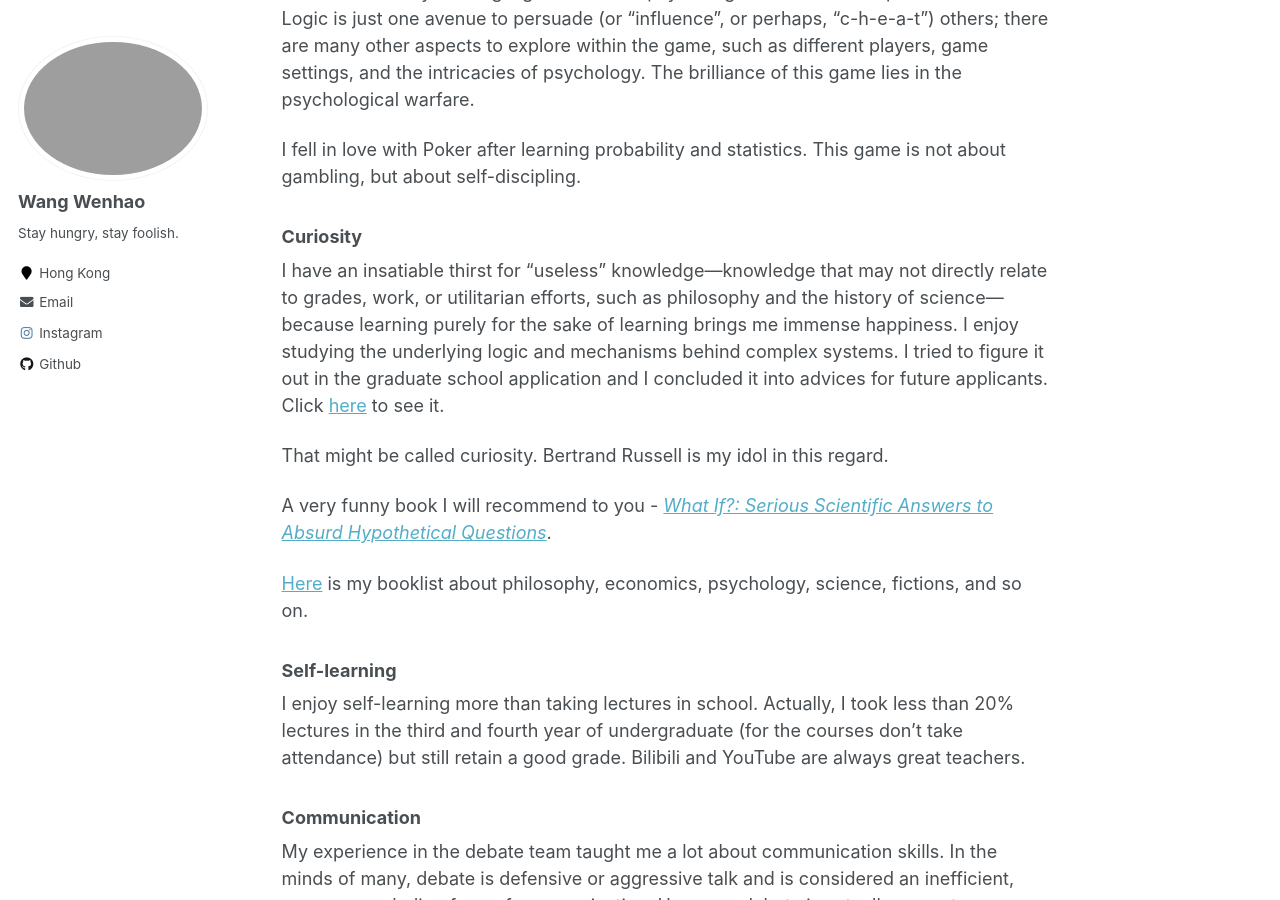
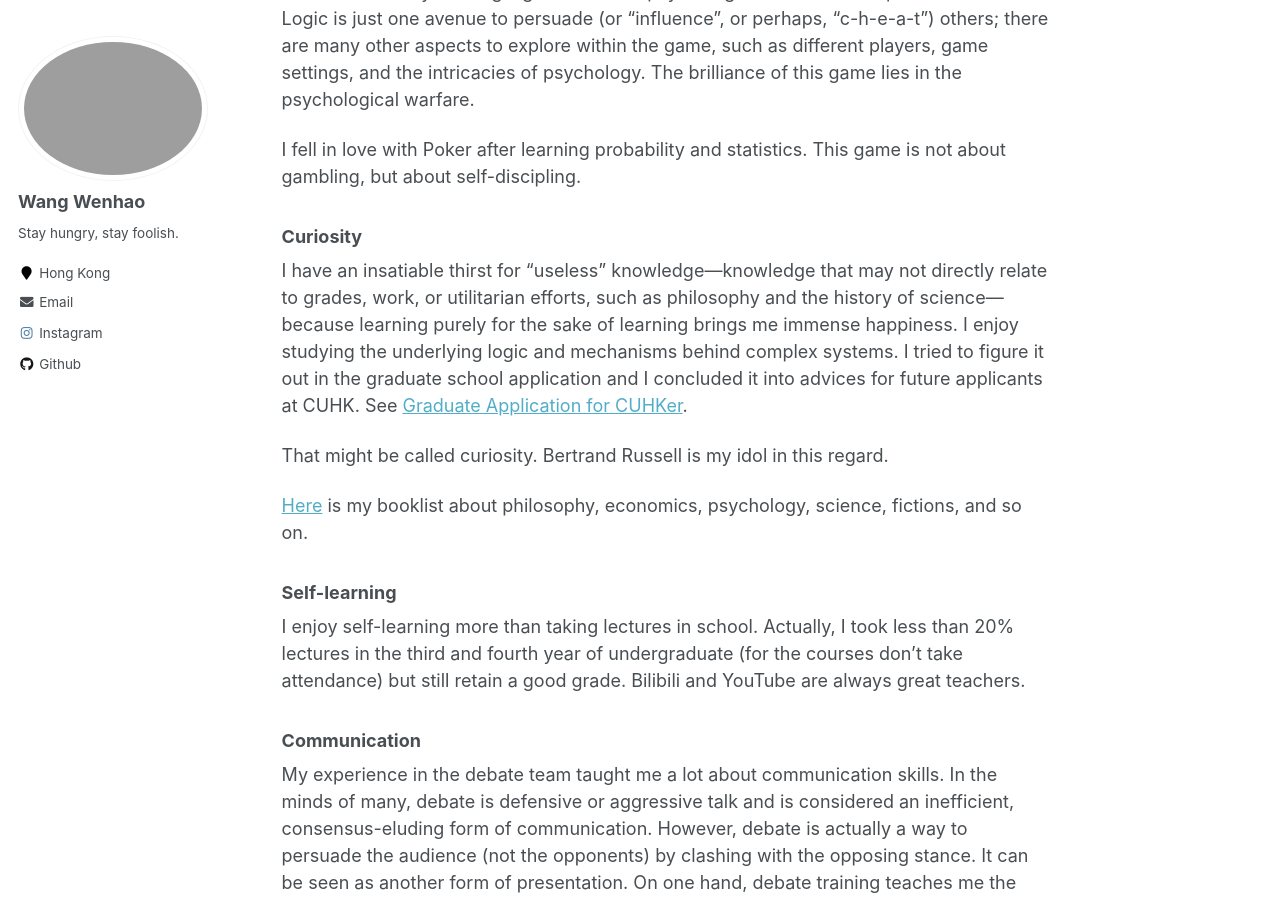
Before and after one commit to Hao-Starrr/Hao-Starrr.github.io, a Jekyll site: the page built from _pages/about.md, in a window 1280 px wide and 900 px high, scrolled down 672 px. Built offline with Jekyll 4.4.1, drawn with Linux system fonts in a browser that asks for light colours.

Commit message:
Update about.md

```diff
--- a/_pages/about.md
+++ b/_pages/about.md
@@ -25,15 +25,14 @@ I fell in love with Poker after learning probability and statistics. This game i
 
 ### Curiosity
 
-I have an insatiable thirst for "useless" knowledge—knowledge that may not directly relate to grades, work, or utilitarian efforts, such as philosophy and the history of science—because learning purely for the sake of learning brings me immense happiness. I enjoy studying the underlying logic and mechanisms behind complex systems. I tried to figure it out in the graduate school application and I concluded it into advices for future applicants. Click [here](https://github.com/Hao-Starrr/Graduate-Application-for-CUHKer) to see it.
+I have an insatiable thirst for "useless" knowledge—knowledge that may not directly relate to grades, work, or utilitarian efforts, such as philosophy and the history of science—because learning purely for the sake of learning brings me immense happiness. I enjoy studying the underlying logic and mechanisms behind complex systems. I tried to figure it out in the graduate school application and I concluded it into advices for future applicants at CUHK. See [Graduate Application for CUHKer](https://github.com/Hao-Starrr/Graduate-Application-for-CUHKer).
 
 That might be called curiosity. Bertrand Russell is my idol in this regard.
-
-A very funny book I will recommend to you - *[What If?: Serious Scientific Answers to Absurd Hypothetical Questions](https://en.wikipedia.org/wiki/What_If%3F_(book))*.
 
 [Here](https://hao-starrr.github.io/booklist/) is my booklist about philosophy, economics, psychology, science, fictions, and so on.
 
 ### Self-learning
+
 I enjoy self-learning more than taking lectures in school. Actually, I took less than 20% lectures in the third and fourth year of undergraduate (for the courses don't take attendance) but still retain a good grade. Bilibili and YouTube are always great teachers.
 
 
```
